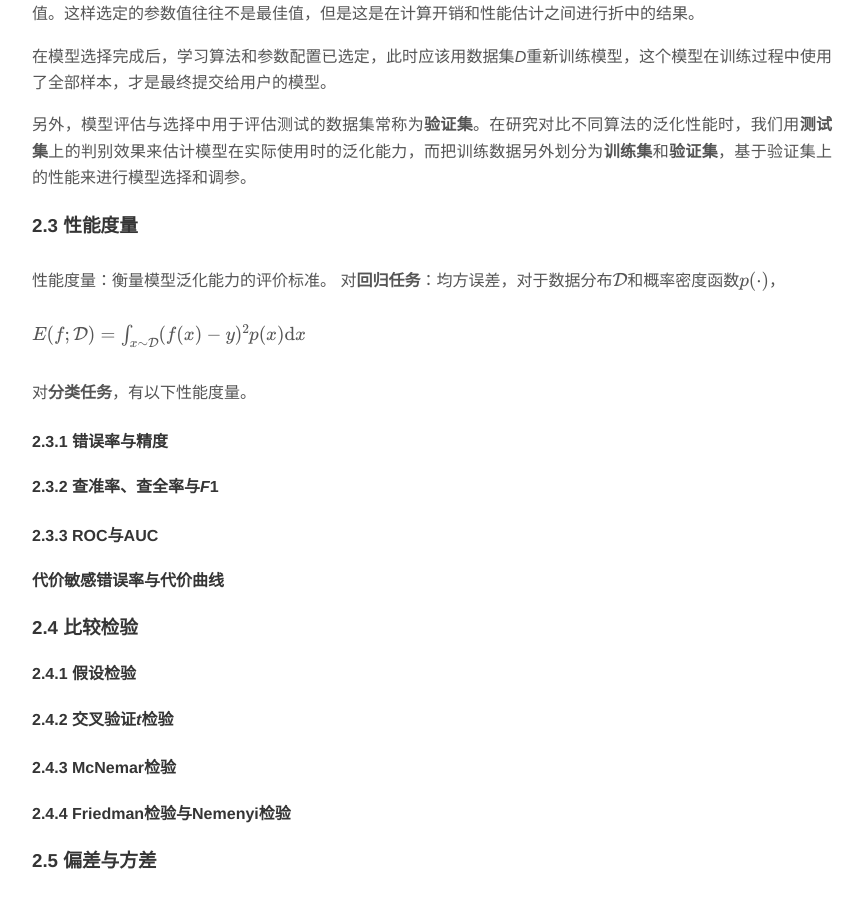
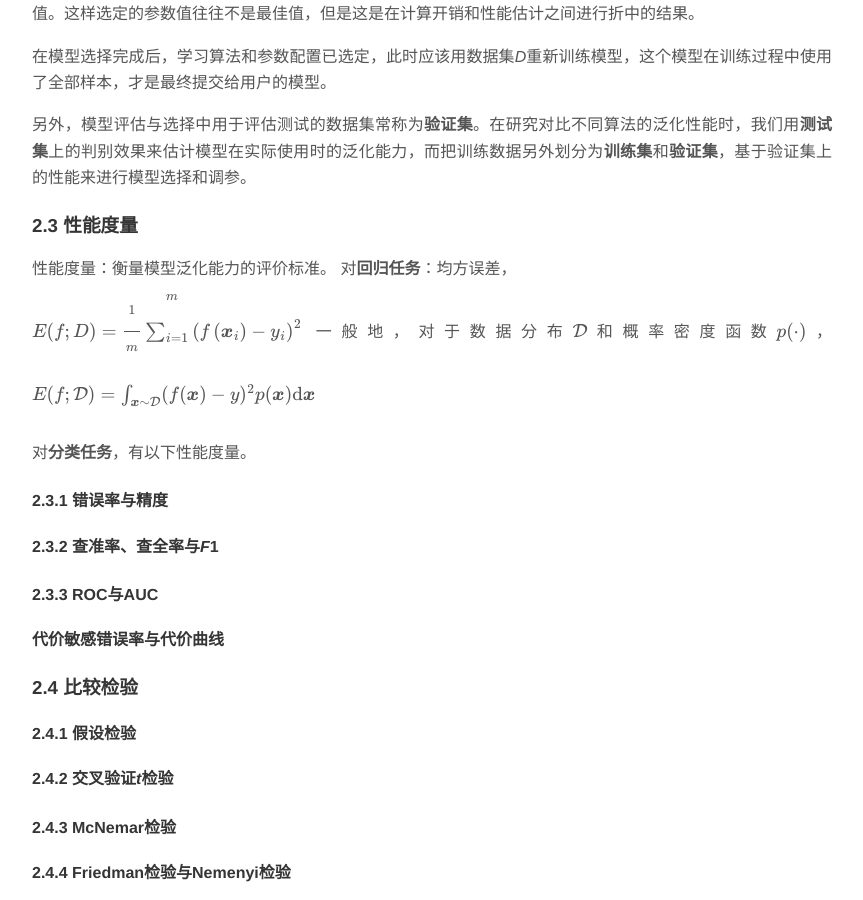
Before and after one commit to Chongxiao-Li/Chongxiao-Li.github.io, a Jekyll site: the page built from _posts/2021-02-15-[学习笔记] 西瓜书第2章笔记.md, in a window 1280 px wide and 900 px high, scrolled down 1919 px. Shown: the whole window, without its empty margins (208-1071 px from the left). Built offline with Jekyll 4.4.1, drawn with Linux system fonts in a browser that asks for light colours; nearby versions of some CDN libraries; formulas are drawn with MathJax 3; a script that is not in the unit is left out.

Commit message:
Update 2021-02-15-[学习笔记] 西瓜书第2章笔记.md

```diff
--- a/_posts/2021-02-15-[学习笔记] 西瓜书第2章笔记.md
+++ b/_posts/2021-02-15-[学习笔记] 西瓜书第2章笔记.md
@@ -46,8 +46,14 @@ tags: ["machine learning", "西瓜书", "note"]
 
 ### 2.3 性能度量
 性能度量：衡量模型泛化能力的评价标准。
-对**回归任务**：均方误差，对于数据分布$\mathcal{D}$和概率密度函数$p(\cdot)$，
-$$E(f;\mathcal{D} )=\int_{x\sim \mathcal{D} }(f(x\mathcal{} )-y)^2p(x)\mathrm{d}x$$
+对**回归任务**：均方误差，
+$$
+E(f ; D)=\frac{1}{m} \sum_{i=1}^{m}\left(f\left(\boldsymbol{x}_{i}\right)-y_{i}\right)^{2}
+$$
+一般地，对于数据分布$\mathcal{D}$和概率密度函数$p(\cdot)$，
+$$
+E(f ; \mathcal{D})=\int_{\boldsymbol{x} \sim \mathcal{D}}(f(\boldsymbol{x})-y)^{2} p(\boldsymbol{x}) \mathrm{d} \boldsymbol{x}
+$$
 
 对**分类任务**，有以下性能度量。
 #### 2.3.1 错误率与精度
```
